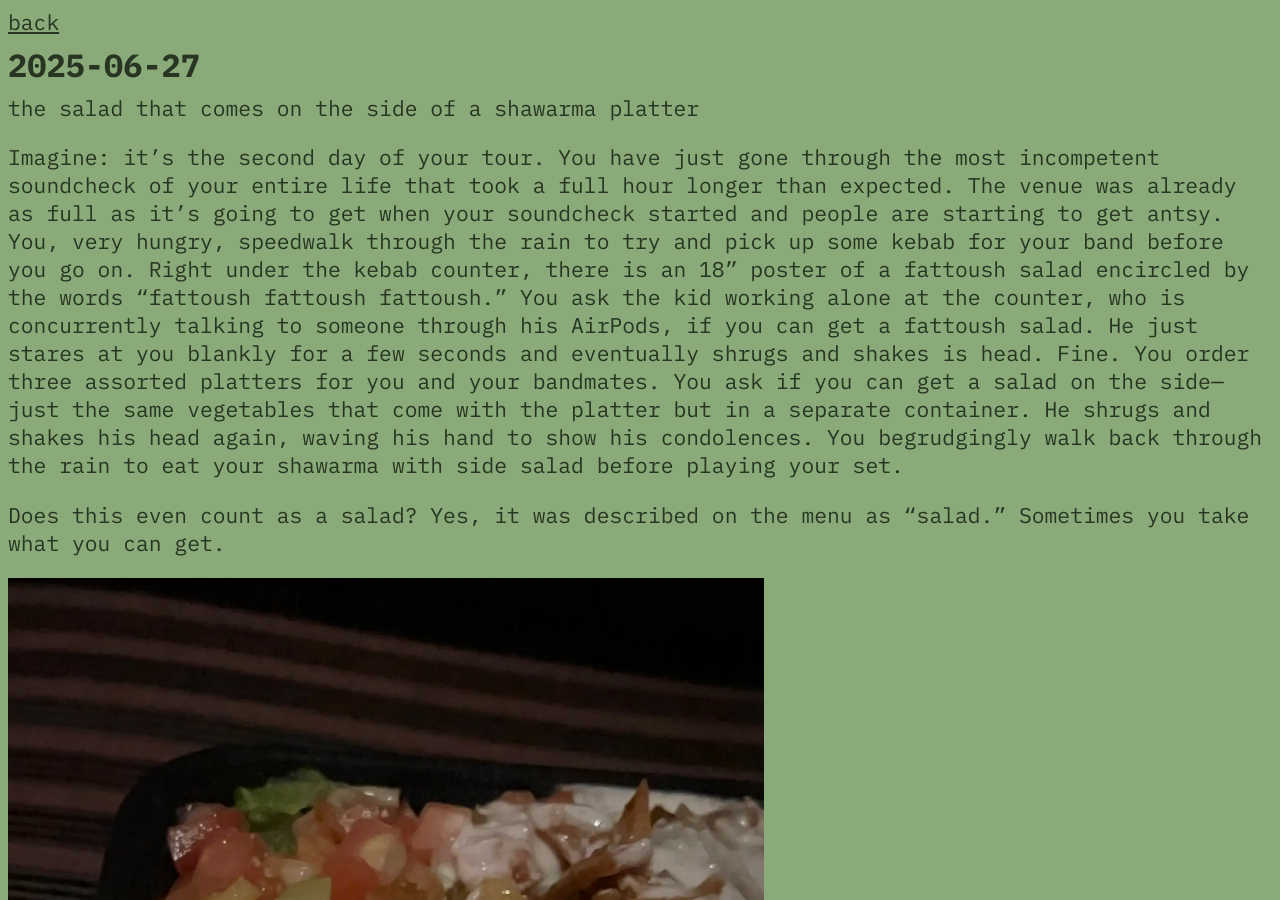
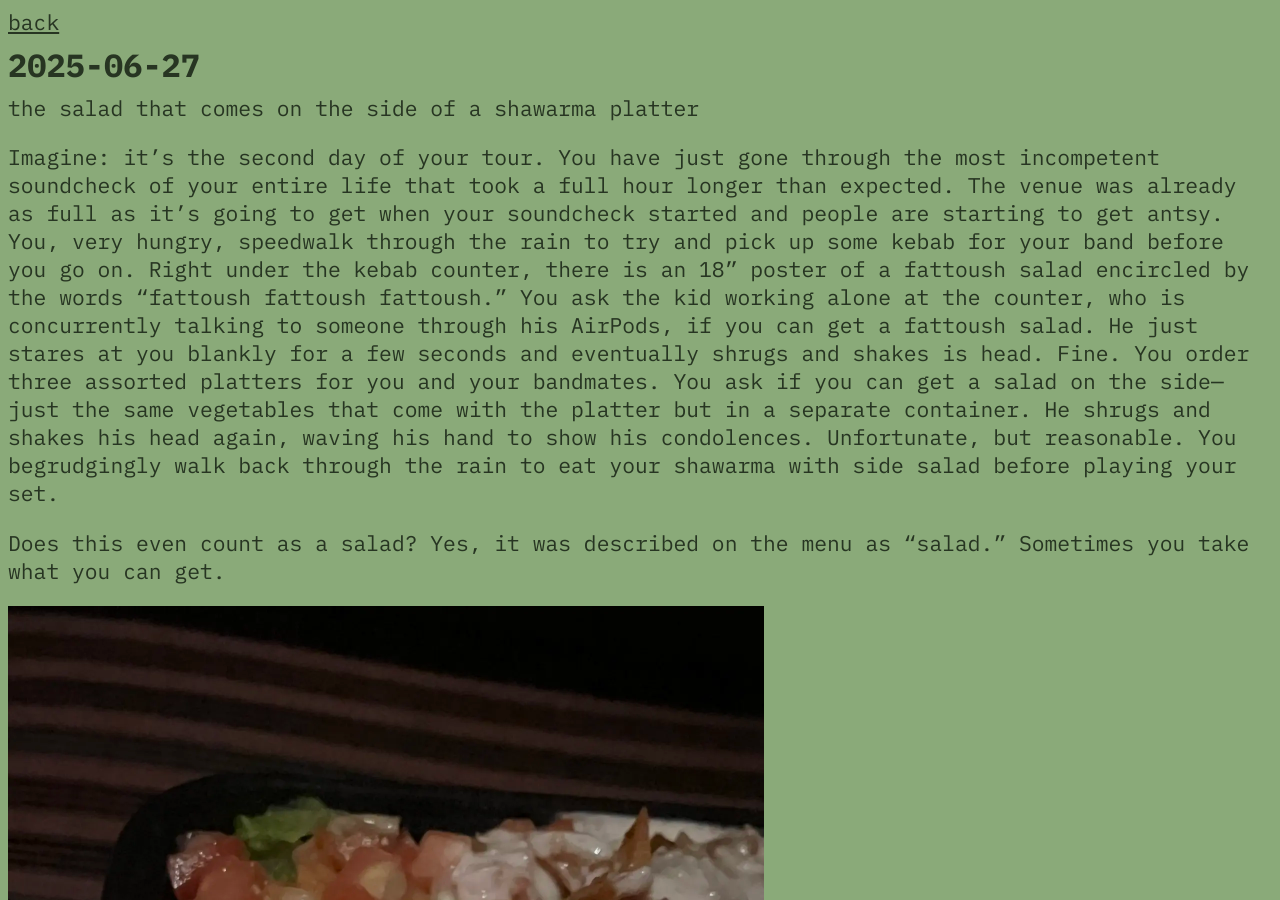
Before and after one commit to xanderbeberman/saladposting, a Jekyll site: the page built from docs/_posts/2025-06-27-shawarma.md, in a window 1280 px wide and 900 px high. Built offline with Jekyll 4.4.1, drawn with Linux system fonts in a browser that asks for light colours.

Commit message:
copy updates

```diff
--- a/docs/_posts/2025-06-27-shawarma.md
+++ b/docs/_posts/2025-06-27-shawarma.md
@@ -5,6 +5,6 @@ date: "2025-06-27"
 image: "2025-06-27-shawarma.webp"
 ---
 
-Imagine: it's the second day of your tour. You have just gone through the most incompetent soundcheck of your entire life that took a full hour longer than expected. The venue was already as full as it's going to get when your soundcheck started and people are starting to get antsy. You, very hungry, speedwalk through the rain to try and pick up some kebab for your band before you go on. Right under the kebab counter, there is an 18" poster of a fattoush salad encircled by the words "fattoush fattoush fattoush." You ask the kid working alone at the counter, who is concurrently talking to someone through his AirPods, if you can get a fattoush salad. He just stares at you blankly for a few seconds and eventually shrugs and shakes is head. Fine. You order three assorted platters for you and your bandmates. You ask if you can get a salad on the side—just the same vegetables that come with the platter but in a separate container. He shrugs and shakes his head again, waving his hand to show his condolences. You begrudgingly walk back through the rain to eat your shawarma with side salad before playing your set.
+Imagine: it's the second day of your tour. You have just gone through the most incompetent soundcheck of your entire life that took a full hour longer than expected. The venue was already as full as it's going to get when your soundcheck started and people are starting to get antsy. You, very hungry, speedwalk through the rain to try and pick up some kebab for your band before you go on. Right under the kebab counter, there is an 18" poster of a fattoush salad encircled by the words "fattoush fattoush fattoush." You ask the kid working alone at the counter, who is concurrently talking to someone through his AirPods, if you can get a fattoush salad. He just stares at you blankly for a few seconds and eventually shrugs and shakes is head. Fine. You order three assorted platters for you and your bandmates. You ask if you can get a salad on the side—just the same vegetables that come with the platter but in a separate container. He shrugs and shakes his head again, waving his hand to show his condolences. Unfortunate, but reasonable. You begrudgingly walk back through the rain to eat your shawarma with side salad before playing your set.
 
 Does this even count as a salad? Yes, it was described on the menu as "salad." Sometimes you take what you can get.
```
Also changed, not shown: docs/_posts/2025-06-30-kale.md (+3 -1 lines).
